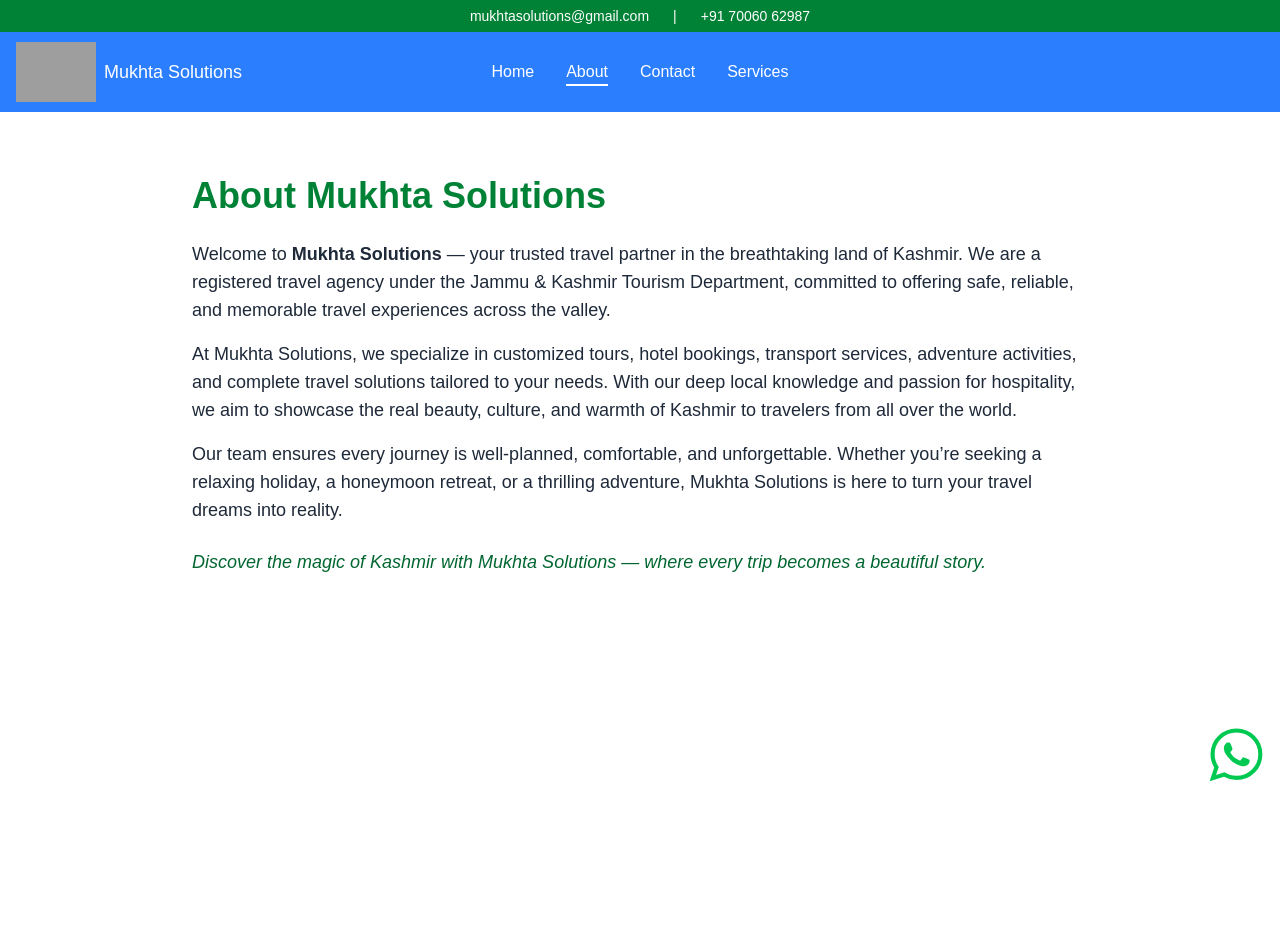
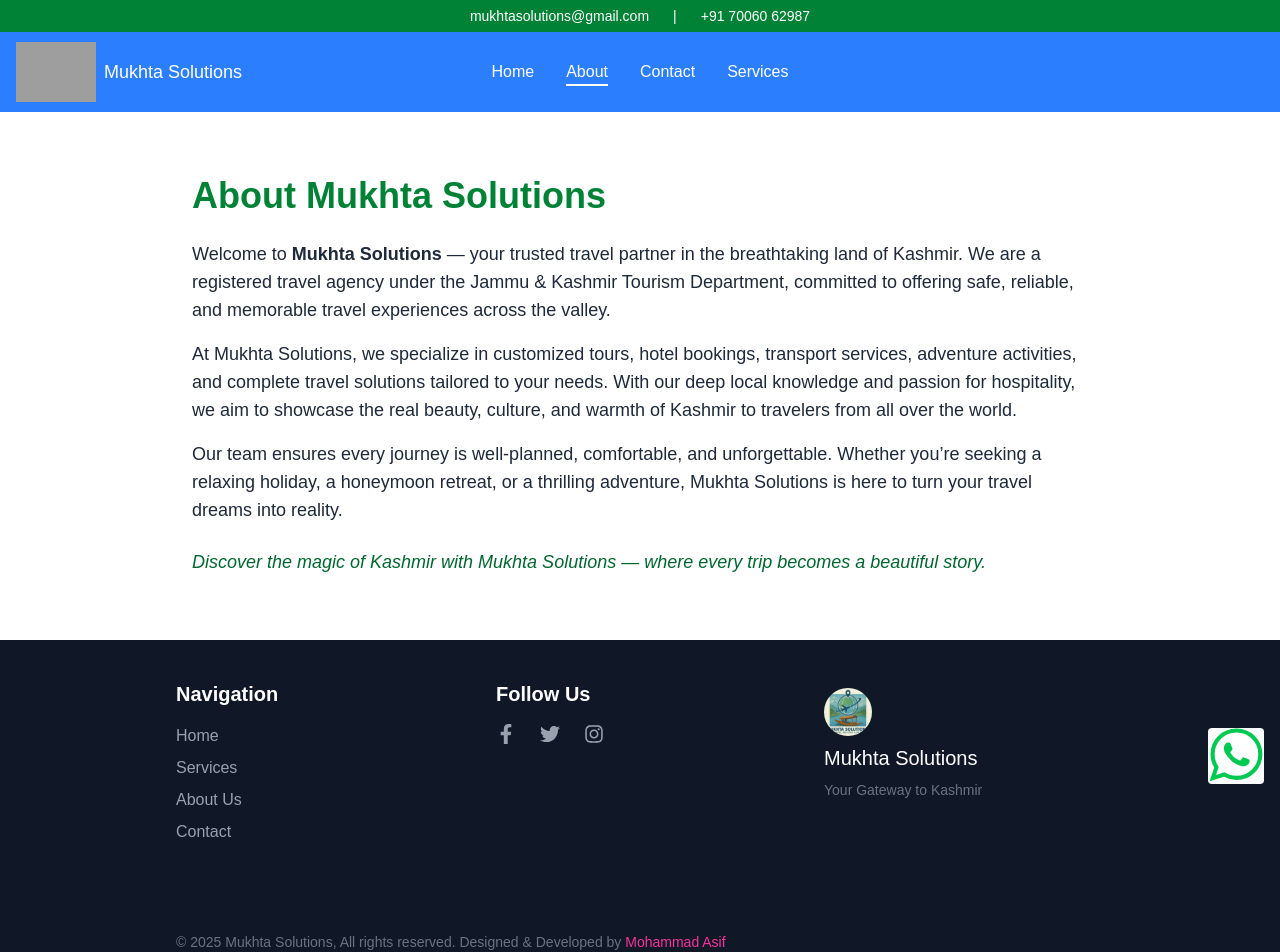
Before and after one commit to awali16/MukhtaTravels, a Next.js app in the folder mukhtatravels/: page /about in a window 1280 px wide. Shown: the top 952 px of the page. Before the commit the page ends 800 px from the top, so only its background shows below. Built offline with nearby package versions, Linux system fonts and the light colour scheme; grey boxes are pictures that could not be loaded.

Commit message:
footer added

```diff
--- a/mukhtatravels/src/Components/CustomerReviews.tsx
+++ b/mukhtatravels/src/Components/CustomerReviews.tsx
@@ -3,24 +3,23 @@
 import { useEffect, useState } from 'react';
 
 const GOOGLE_PLACE_ID = 'ChIJuYtvsKOF4TgRc4xWnLhBKuE'; // replace with your actual place ID
-const GOOGLE_API_KEY = process.env.NEXT_PUBLIC_GOOGLE_MAPS_API_KEY;
 
 export default function ReviewsSection() {
   const [googleReviews, setGoogleReviews] = useState([]);
   const [localReview, setLocalReview] = useState('');
 
+  const [reviews, setReviews] = useState([]);
+
   useEffect(() => {
-    async function fetchGoogleReviews() {
-      console.log("started fetching reviews");
-      const res = await fetch(
-        `https://maps.googleapis.com/maps/api/place/details/json?placeid=${GOOGLE_PLACE_ID}&fields=reviews&key=${GOOGLE_API_KEY}`
-      );
+    const fetchReviews = async () => {
+      const res = await fetch(`/api/googleReviews?placeId=${GOOGLE_PLACE_ID}`);
       console.log(res, "res");
       const data = await res.json();
-      setGoogleReviews(data.result?.reviews || []);
-    }
+      console.log(data, "data");
+      setReviews(data.result?.reviews || []);
+    };
 
-    fetchGoogleReviews();
+    fetchReviews();
   }, []);
 
   const handleReviewSubmit = (e: React.FormEvent) => {
--- /dev/null
+++ b/mukhtatravels/src/Components/Footer.tsx
@@ -0,0 +1,87 @@
+
+import Image from 'next/image';
+import React from 'react';
+import { FaFacebookF, FaTwitter, FaInstagram } from "react-icons/fa";
+
+const Footer: React.FC = () => {
+    return (
+        <footer className="bg-gray-900 text-white pt-10">
+            <div className=" px-8 sm:px-8 lg:px-44 grid grid-cols-1 md:grid-cols-3 gap-8">
+
+                {/* <!-- Navigation Links --> */}
+                <div>
+                    <h3 className="text-xl font-semibold mb-4">Navigation</h3>
+                    <ul className="space-y-2">
+                        <li><a href="/" className="text-gray-400 hover:text-white transition">Home</a></li>
+                        <li><a href="/services" className="text-gray-400 hover:text-white transition">Services</a></li>
+                        <li><a href="/about" className="text-gray-400 hover:text-white transition">About Us</a></li>
+                        <li><a href="/contact" className="text-gray-400 hover:text-white transition">Contact</a></li>
+                    </ul>
+                </div>
+
+                {/* <!-- Social Media Links --> */}
+                <div>
+                    <h3 className="text-xl font-semibold mb-4">Follow Us</h3>
+                    <div className="flex space-x-6 text-xl">
+                        <a
+                            href="https://facebook.com"
+                            target="_blank"
+                            rel="noopener noreferrer"
+                            className="text-gray-400 hover:text-white transition"
+                        >
+                            <FaFacebookF />
+                        </a>
+                        <a
+                            href="https://twitter.com"
+                            target="_blank"
+                            rel="noopener noreferrer"
+                            className="text-gray-400 hover:text-white transition"
+                        >
+                            <FaTwitter />
+                        </a>
+                        <a
+                            href="https://instagram.com"
+                            target="_blank"
+                            rel="noopener noreferrer"
+                            className="text-gray-400 hover:text-white transition"
+                        >
+                            <FaInstagram />
+                        </a>
+                    </div>
+                </div>
+
+                {/* <!-- Social Media Logos --> */}
+                <div className="w-64  text-center  flex flex-col items-start justify-start">
+                    <a className="flex title-font font-medium items-center md:justify-start  text-white-900">
+                        <Image src={"/MukhtaSolutionsLogo.jpeg"} width={30} height={30} alt='logo' className="w-16 h-16 text-white p-2  rounded-full" />
+
+                    </a>
+                    <p className="ml-2 text-xl">Mukhta Solutions</p>
+                    <p className="ml-2 mt-2 text-sm text-gray-500 ">Your Gateway to Kashmir</p>
+                </div>
+                {/* base footer  */}
+                <div className=" flex flex-col md:flex-row items-center justify-start  col-span-1 md:col-span-3 mt-10 text-center text-gray-500 text-sm py-4 gap-4 lg:gap-0">
+                    <div className=''>
+                        <p>© 2025 Mukhta Solutions,  All rights reserved.</p>
+                    </div>
+                    <div>
+                        <p>&nbsp;Designed & Developed by {" "}
+                            <a
+                                href="https://asifwali.com"
+                                target="_blank"
+                                rel="noopener noreferrer"
+                                className="text-pink-500 hover:underline"
+                            >
+                                Mohammad Asif
+                            </a></p>
+                    </div>
+
+                </div>
+
+            </div>
+
+        </footer>
+    )
+}
+
+export default Footer;
--- /dev/null
+++ b/mukhtatravels/src/app/api/googleReviews/route.ts
@@ -0,0 +1,32 @@
+// app/api/get-reviews/route.ts
+
+import { NextResponse } from 'next/server';
+
+export async function GET(request: Request) {
+  const { searchParams } = new URL(request.url);
+  const placeId = searchParams.get('placeId');
+
+
+
+  if (!placeId) {
+    return NextResponse.json({ error: 'Place ID is required' }, { status: 400 });
+  }
+
+  const apiKey = process.env.NEXT_PUBLIC_GOOGLE_MAPS_API_KEY;
+
+
+  try {
+    console.log(apiKey, "apiKey");
+    console.log(placeId, "placeId")
+    const response = await fetch(
+      `https://maps.googleapis.com/maps/api/place/details/json?placeid=${placeId}&fields=reviews&key=${apiKey}`
+    );
+    console.log(response, "response")
+    const data = await response.json();
+
+    return NextResponse.json(data);
+  } catch (error) {
+    console.error('Error fetching Google reviews:', error);
+    return NextResponse.json({ error: 'Failed to fetch reviews' }, { status: 500 });
+  }
+}
--- a/mukhtatravels/src/app/layout.tsx
+++ b/mukhtatravels/src/app/layout.tsx
@@ -3,6 +3,7 @@ import { Geist, Geist_Mono } from "next/font/google";
 import "./globals.css";
 import Header from "../Components/Header";
 import WhatsAppButton from "../Components/WhatsAppButton";
+import Footer from "@/Components/Footer";
 
 
 const geistSans = Geist({
@@ -34,6 +35,7 @@ export default function RootLayout({
       >
         <Header/>
         {children}
+        <Footer/>
         <WhatsAppButton />
       </body>
     </html>
--- a/mukhtatravels/src/app/page.tsx
+++ b/mukhtatravels/src/app/page.tsx
@@ -14,7 +14,7 @@ export default function Home() {
     <>
       <Hero/>
       <DynamicContactForm/>
-      <CustomerReviews/>
+      {/* <CustomerReviews/> */}
 
     </>
   );
```
